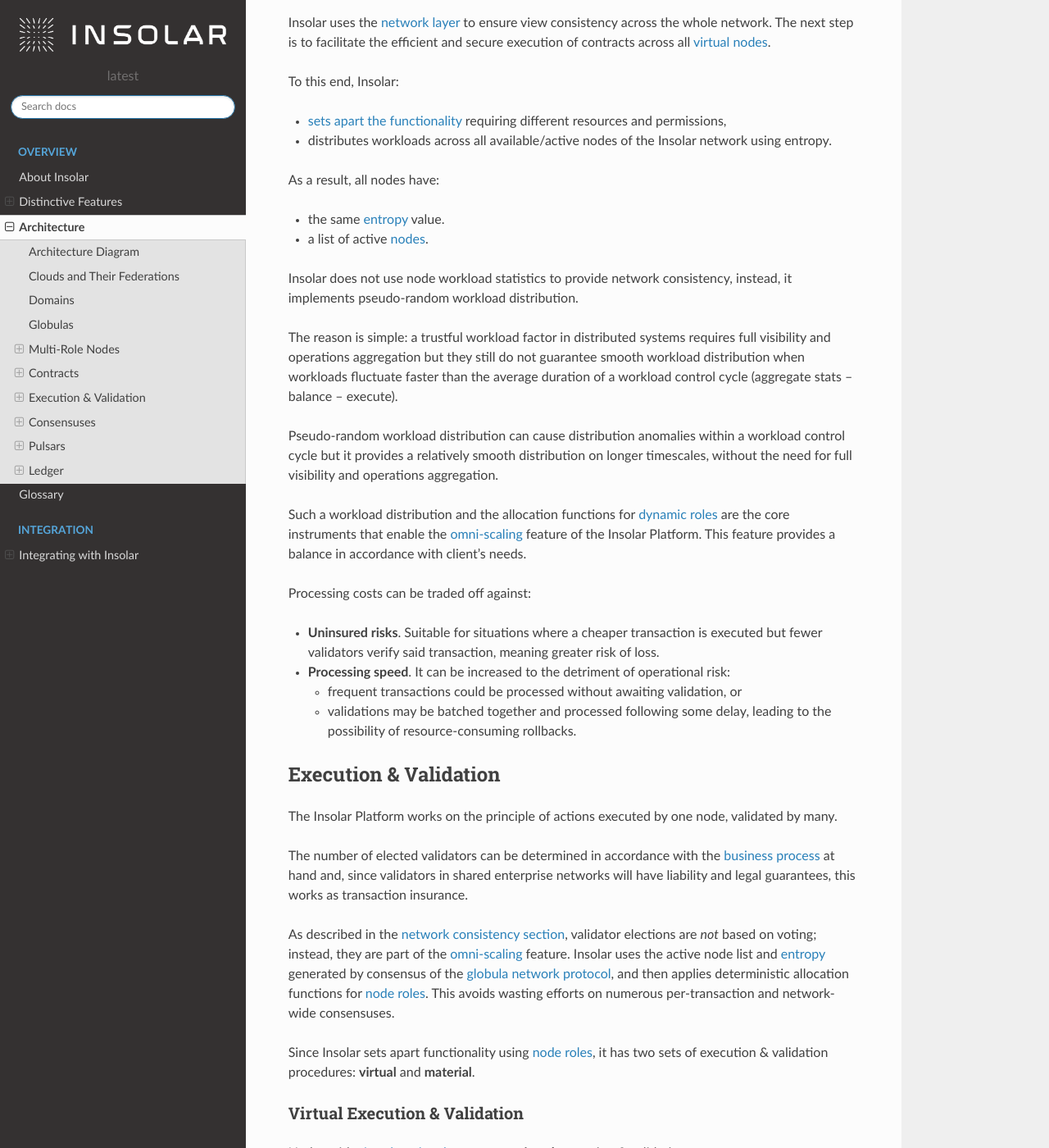
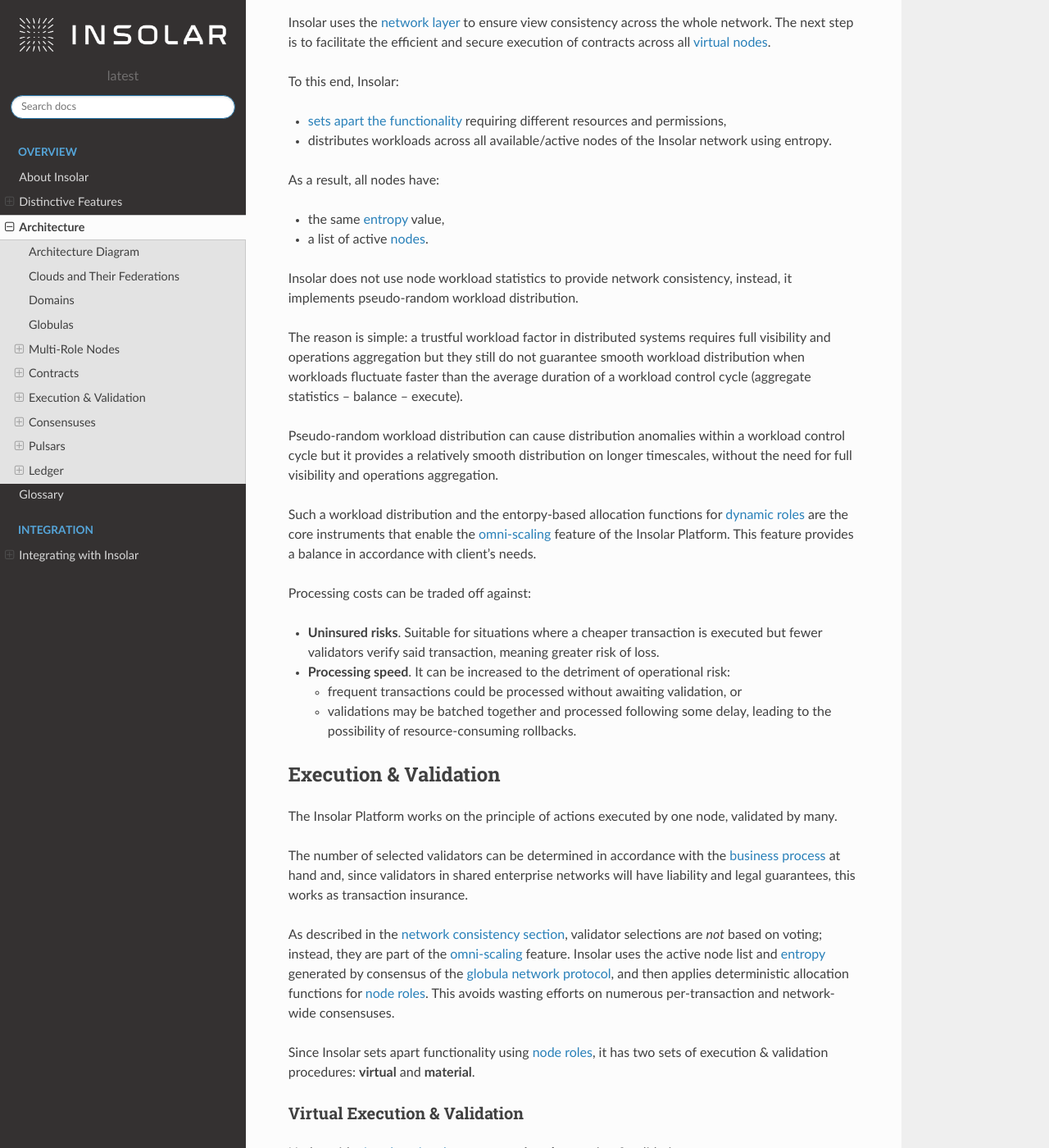
Before and after one commit to sofiayem/rtd-doc-tests, a Sphinx documentation site: the page built from docs/source/architecture.rst, in a window 1280 px wide and 1400 px high, scrolled down 7137 px. Shown: the whole window at 82% size. Built offline with Sphinx 7.4.7 and the Read the Docs theme 2.0.0, drawn with Linux system fonts in a browser that asks for light colours; some of the changed text lies outside the part shown.

```diff
--- a/docs/source/architecture.rst
+++ b/docs/source/architecture.rst
@@ -269,16 +269,16 @@ To this end, Insolar:
 
 As a result, all nodes have:
 
-* the same :ref:`entropy <pulsars>` value.
+* the same :ref:`entropy <pulsars>` value,
 * a list of active :ref:`nodes <multi_role_nodes>`.
 
 Insolar does not use node workload statistics to provide network consistency, instead, it implements pseudo-random workload distribution.
 
-The reason is simple: a trustful workload factor in distributed systems requires full visibility and operations aggregation but they still do not guarantee smooth workload distribution when workloads fluctuate faster than the average duration of a workload control cycle (aggregate stats – balance – execute).
+The reason is simple: a trustful workload factor in distributed systems requires full visibility and operations aggregation but they still do not guarantee smooth workload distribution when workloads fluctuate faster than the average duration of a workload control cycle (aggregate statistics – balance – execute).
 
 Pseudo-random workload distribution can cause distribution anomalies within a workload control cycle but it provides a relatively smooth distribution on longer timescales, without the need for full visibility and operations aggregation.
 
-Such a workload distribution and the allocation functions for :ref:`dynamic roles <dynamic_roles>` are the core instruments that enable the :ref:`omni-scaling <omniscaling>` feature of the Insolar Platform. This feature provides a balance in accordance with client's needs.
+Such a workload distribution and the entorpy-based allocation functions for :ref:`dynamic roles <dynamic_roles>` are the core instruments that enable the :ref:`omni-scaling <omniscaling>` feature of the Insolar Platform. This feature provides a balance in accordance with client's needs.
 
 Processing costs can be traded off against:
 
@@ -295,9 +295,9 @@ Execution & Validation
 
 The Insolar Platform works on the principle of actions executed by one node, validated by many.
 
-The number of elected validators can be determined in accordance with the :ref:`business process <domains>` at hand and, since validators in shared enterprise networks will have liability and legal guarantees, this works as transaction insurance.
+The number of selected validators can be determined in accordance with the :ref:`business process <domains>` at hand and, since validators in shared enterprise networks will have liability and legal guarantees, this works as transaction insurance.
 
-As described in the :ref:`network consistency section <network_consistency>`, validator elections are *not* based on voting; instead, they are part of the :ref:`omni-scaling <omniscaling>` feature. Insolar uses the active node list and :ref:`entropy <pulsars>` generated by consensus of the :ref:`globula network protocol <network_consensus>`, and then applies deterministic allocation functions for :ref:`node roles <dynamic_roles>`. This avoids wasting efforts on numerous per-transaction and network-wide consensuses.
+As described in the :ref:`network consistency section <network_consistency>`, validator selections are *not* based on voting; instead, they are part of the :ref:`omni-scaling <omniscaling>` feature. Insolar uses the active node list and :ref:`entropy <pulsars>` generated by consensus of the :ref:`globula network protocol <network_consensus>`, and then applies deterministic allocation functions for :ref:`node roles <dynamic_roles>`. This avoids wasting efforts on numerous per-transaction and network-wide consensuses.
 
 Since Insolar sets apart functionality using :ref:`node roles <multi_role_nodes>`, it has two sets of execution & validation procedures: **virtual** and **material**.
 
@@ -404,7 +404,7 @@ Ensures :term:`node` availability and synchronization of time and state among no
 
 The network layer of Insolar deals with the consistency of network node's view and :term:`pulse` distribution. Pulse is a signal carrying entropy (randomness) that triggers the production of a new :term:`block <jet drop>`.
 
-The entropy's consistency and the set of active nodes on the network are vital for the methodology of executed by one node, validated by many. Nodes are selected from the active node list to perform :ref:`different functions <dynamic_roles>`, while entropy and consistency ensure behavioral consensus across all nodes. :ref:`Validator <dynamic_roles>` nodes are elected only on a new pulse to ensure that :ref:`executor <dynamic_roles>` nodes cannot collude with validators.
+The entropy's consistency and the set of active nodes on the network are vital for the methodology of executed by one node, validated by many. Nodes are selected from the active node list to perform :ref:`different functions <dynamic_roles>`, while entropy and consistency ensure behavioral consensus across all nodes. :ref:`Validator <dynamic_roles>` nodes are selected only on a new pulse to ensure that :ref:`executor <dynamic_roles>` nodes cannot collude with validators.
 
 In addition to the aforementioned consensuses, :ref:`pulsars <pulsars>` can have their :ref:`own <pulsar_consensus>`.
 
--- a/docs/source/integration.rst
+++ b/docs/source/integration.rst
@@ -101,7 +101,7 @@ To connect to the Insolar test network, do the following:
 
 Enjoy being a part of the Insolar Network!
 
-.. note:: The Insolar's API is under development and not yet finalized but you can try to run some `test scenarios <https://github.com/insolar/insolar/wiki/Test-scenarios>`_ that use the current API version.
+.. note:: The Insolar's API is under development and not yet finalized. Please, await its first release.
 
 In addition to the Insolar node, the Docker Compose starts Kibana and Grafana services to take care of :ref:`logging and monitoring <logs_and_monitor>`.
 
```
Also changed, not shown: other parts of docs/source/architecture.rst (+27 -4 lines).
